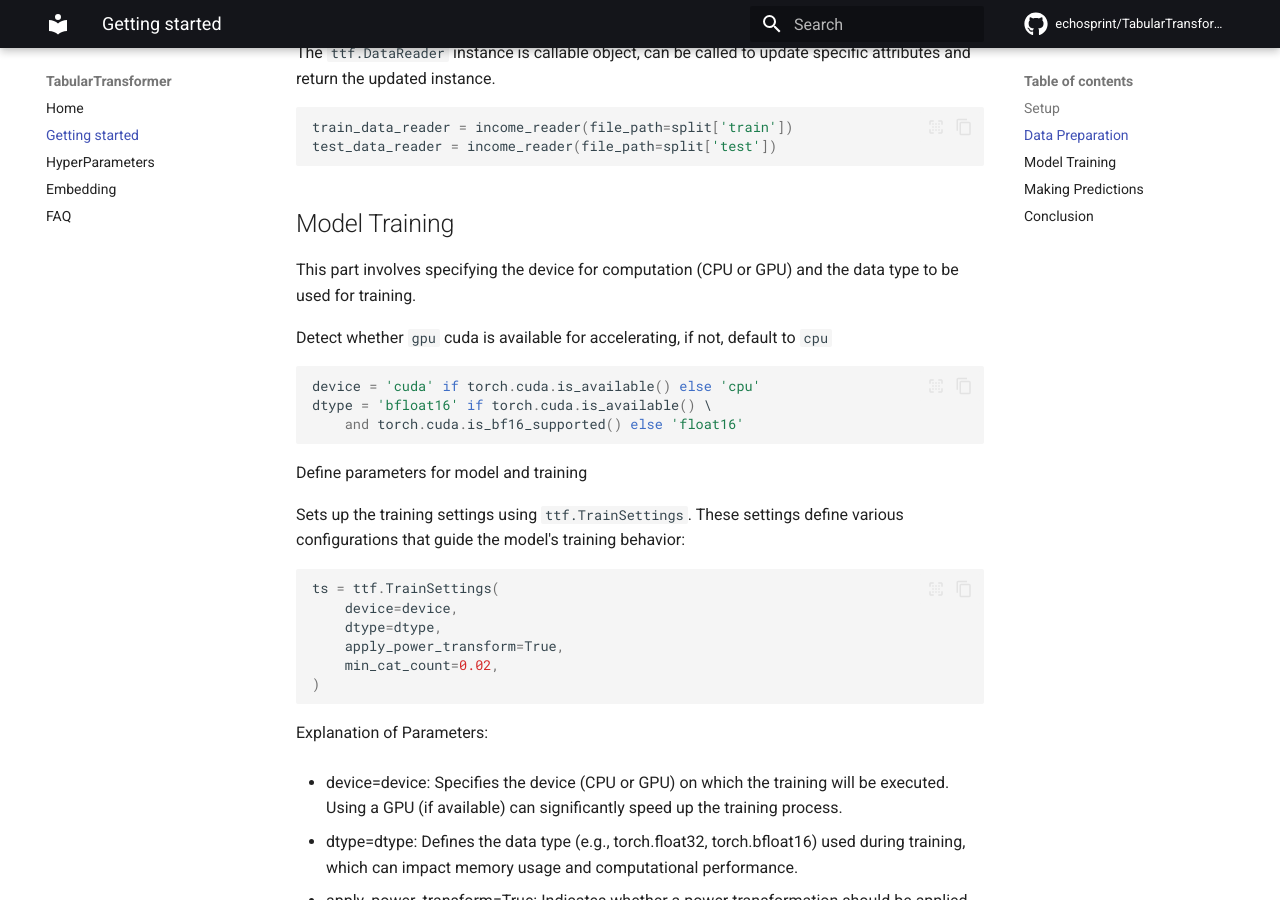
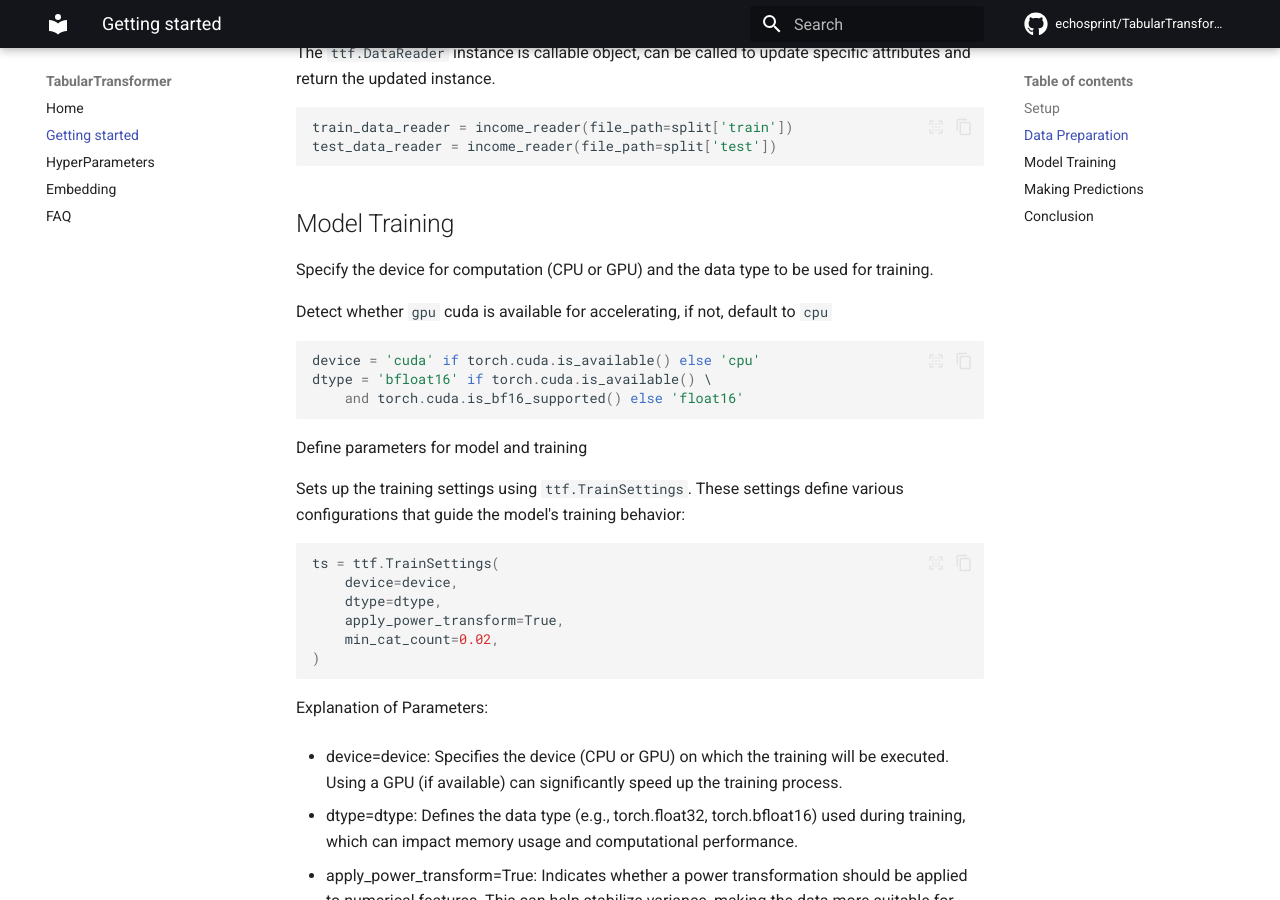
Before and after one commit to echosprint/TabularTransformer, an MkDocs documentation site: the page built from docs/getting-started.md, in a window 1280 px wide and 900 px high, scrolled down 1968 px. Built offline with MkDocs 1.6.1 and Material for MkDocs 9.7.7, drawn with Linux system fonts in a browser that asks for light colours; nearby versions of some CDN libraries; library files that are not in the unit come from our copies; comment, search, counter and statistics services are not loaded.

```diff
--- a/docs/getting-started.md
+++ b/docs/getting-started.md
@@ -95,7 +95,7 @@
 
 ## Model Training
 
-This part involves specifying the device for computation (CPU or GPU) and the data type to be used for training.
+Specify the device for computation (CPU or GPU) and the data type to be used for training.
 
 Detect whether `gpu` cuda is available for accelerating, if not, default to `cpu`
 
```
Also changed, not shown: 1 other file.
